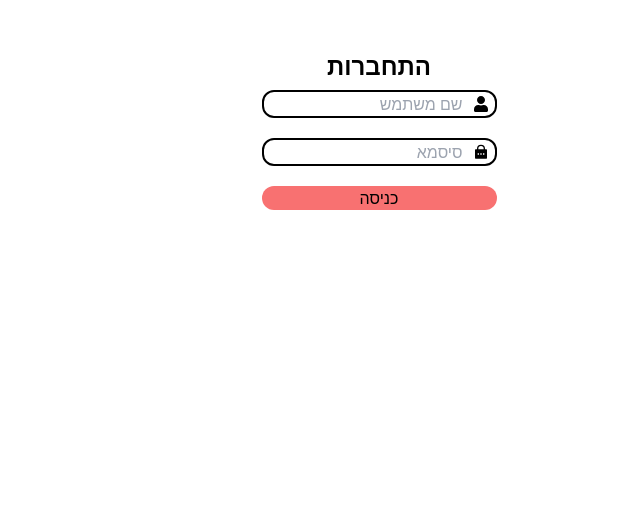
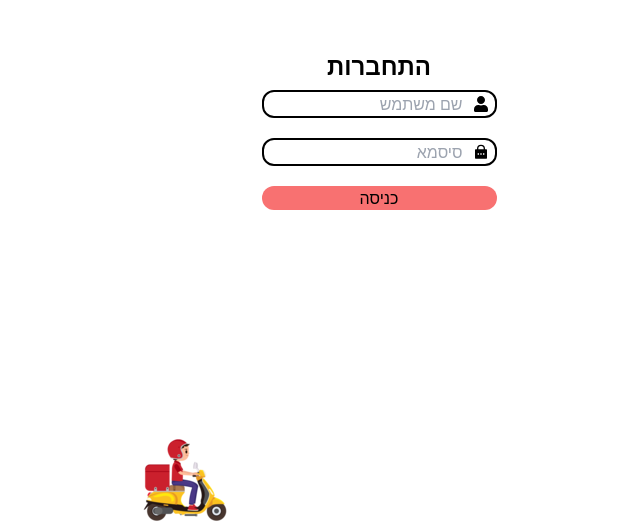
Before and after one commit to LidorLazar/omriDashboard-, a Next.js app: page /login in a window 1280 px wide. Shown: the part 270-800 px from the top of the page, without its empty margins (261-901 px from the left). Built offline with nearby package versions, Linux system fonts and the light colour scheme.

Commit message:
add animation to Login page

```diff
--- a/app/login/page.tsx
+++ b/app/login/page.tsx
@@ -1,5 +1,5 @@
 import Image from "next/image";
-// import deliveryImage from '../../public/deliver.png'
+import deliveryImage from '../../public/deliver.png'
 import { FaUser } from "react-icons/fa";
 import { RiLockPasswordFill } from "react-icons/ri";
 
@@ -31,7 +31,7 @@ export default function Login(){
 
             </article>
             <article className={'w-full h-auto flex absolute bottom-0 justify-end '}>
-                {/*<Image src={deliveryImage} alt={'deliveryImage'} title={'deliveryImage'} className={'animate-wiggle'}/>*/}
+                <Image src={deliveryImage} alt={'deliveryImage'} title={'deliveryImage'} className={'animate-wiggle'}/>
             </article>
         </section>
     )
```
Also changed, not shown: public/deliver.png (added).
